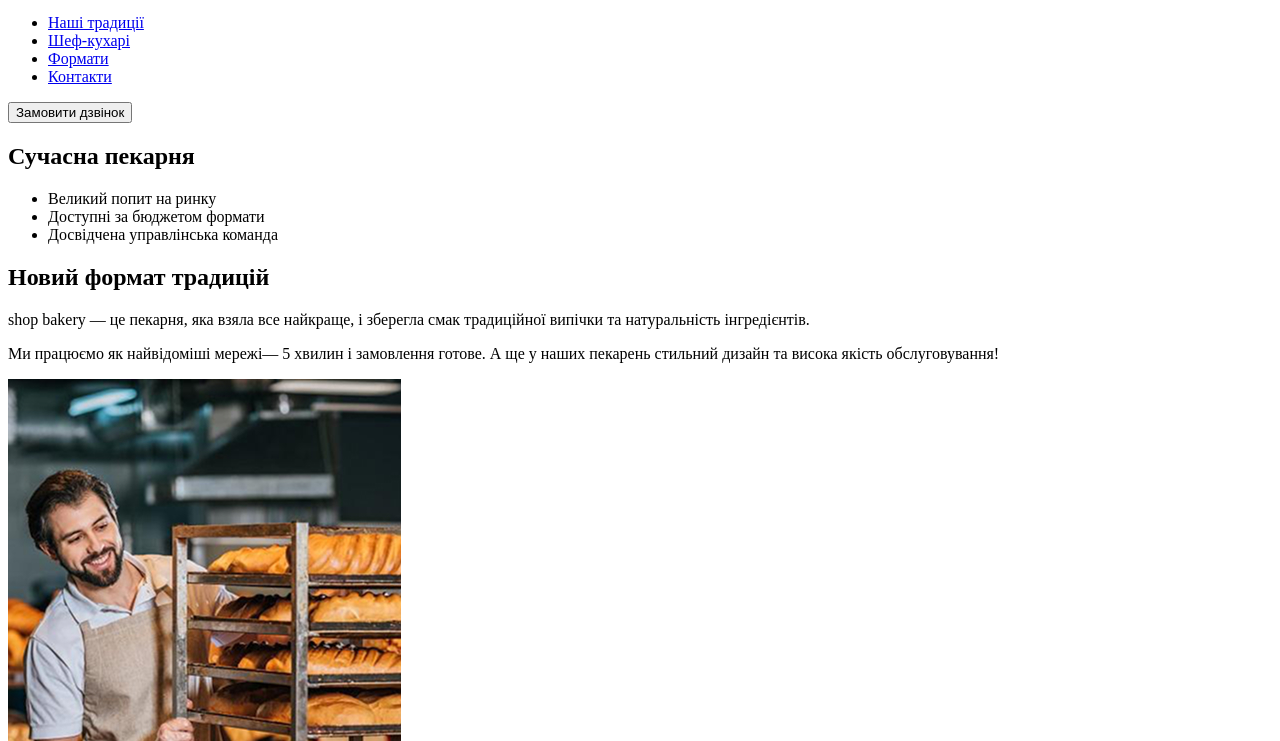
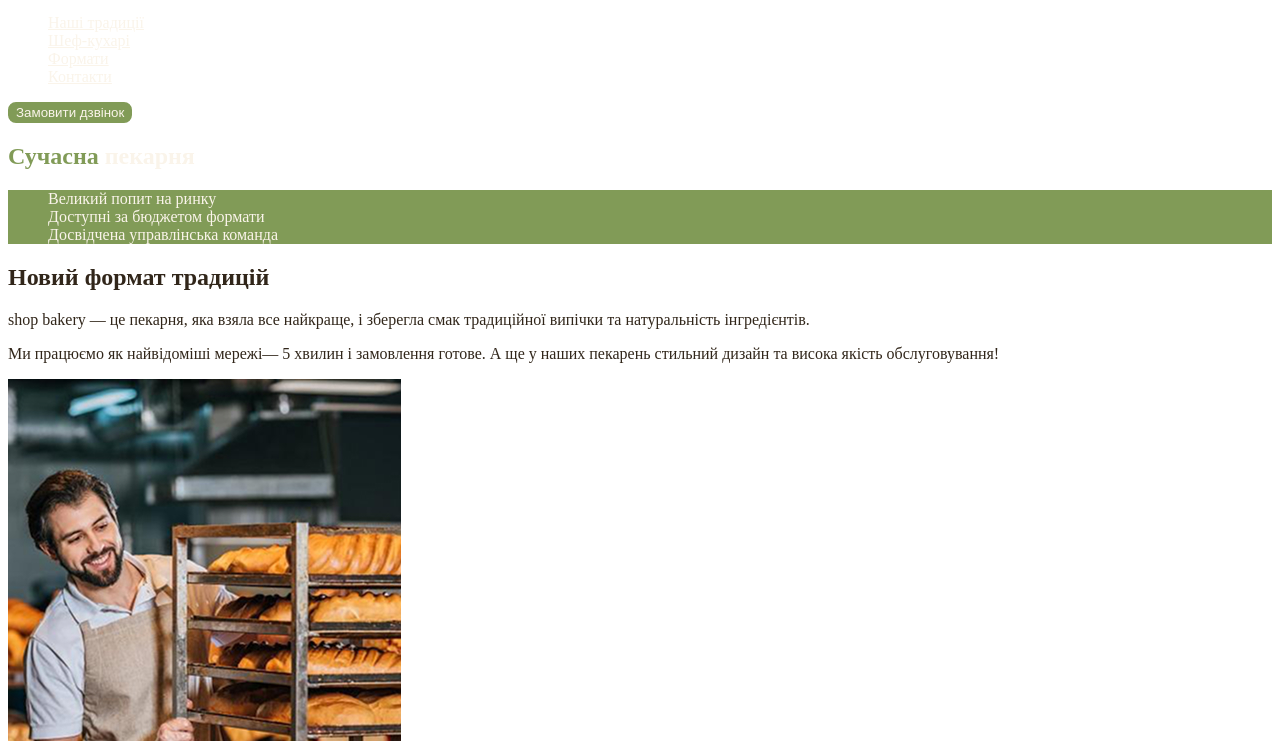
Before and after one commit to EuroLifeWay/genius-project, a plain HTML site: page index.html in a window 1280 px wide. Shown: the part 59-800 px from the top of the page. Drawn offline with Linux system fonts and the light colour scheme.

Commit message:
Add styles.css and css variables

```diff
--- /dev/null
+++ b/css/styles.css
@@ -0,0 +1,57 @@
+:root {
+    --color-primery-dark: #31261A;
+    --color-primery-light: #faf4ea;
+    --color-brand-light: #819B57;
+    --color-brand-dark: #465929;
+}
+
+/* Base */
+body {
+    color: var(--color-primery-dark);
+}
+
+ul {
+    list-style-type: none;
+}
+
+/* Button */
+.button {
+    color: var(--color-primery-light);
+    background-color: var(--color-brand-light);
+    border: 2px solid var(--color-brand-light);
+    border-radius: 8px;
+    cursor: pointer;
+}
+
+.button:hover {
+    color: var(--color-brand-dark);
+    background-color: transparent;
+}
+
+/* Link */
+.link {
+    color: var(--color-primery-light);
+}
+
+.link:hover {
+    color: var(--color-brand-light);
+}
+
+/* Hero Section */
+.hero-title {
+    color: var(--color-primery-light);
+}
+
+.hero-title .accent {
+    color: var(--color-brand-light);
+}
+
+/* Advantages Section */
+.advantages-list {
+    color: var(--color-primery-light);
+    background-color: var(--color-brand-light);
+}
+
+.section-title .accent{
+    color: var(--color-brand-dark);
+}
--- a/index.html
+++ b/index.html
@@ -4,6 +4,7 @@
     <meta charset="UTF-8" />
     <meta name="viewport" content="width=device-width, initial-scale=1.0" />
     <title>Сучасна пекарня</title>
+    <link rel="stylesheet" href="./css/styles.css" />
   </head>
   <body>
     <header>
@@ -13,26 +14,26 @@
         </a>
         <ul>
           <li>
-            <a href="#tradition-section">Наші традиції</a>
+            <a class="link" href="#tradition-section">Наші традиції</a>
           </li>
-          <li><a href="#chefs-section">Шеф-кухарі</a></li>
-          <li><a href="#formats-section">Формати</a></li>
-          <li><a href="#contacts-section">Контакти</a></li>
+          <li><a class="link" href="#chefs-section">Шеф-кухарі</a></li>
+          <li><a class="link" href="#formats-section">Формати</a></li>
+          <li><a class="link" href="#contacts-section">Контакти</a></li>
         </ul>
       </nav>
-      <button type="button">Замовити дзвінок</button>
+      <button class="button" type="button">Замовити дзвінок</button>
     </header>
     <main>
       <section>
-        <h1>Сучасна пекарня</h1>
+        <h1 class="hero-title"><span class="accent">Сучасна</span> пекарня</h1>
       </section>
       <section id="tradition-section">
-        <ul>
+        <ul class="advantages-list">
           <li>Великий попит на ринку</li>
           <li>Доступні за бюджетом формати</li>
           <li>Досвідчена управлінська команда</li>
         </ul>
-        <h2>Новий формат традицій</h2>
+        <h2 class="section-title">Новий формат традицій</h2>
         <p>
           <span lang="en">shop bakery</span> — це пекарня, яка взяла все
           найкраще, і зберегла смак традиційної випічки та натуральність
@@ -49,7 +50,9 @@
         />
       </section>
       <section id="chefs-section">
-        <h2>Наші найкращі шеф-кухарі</h2>
+        <h2 class="section-title">
+          Наші найкращі <span class="accent">шеф-кухарі</span>
+        </h2>
         <ul>
           <li>
             <article>
@@ -81,7 +84,7 @@
         </ul>
       </section>
       <section id="formats-section">
-        <h2>Формати</h2>
+        <h2 class="section-title">Формати</h2>
         <ul>
           <li>
             <article>
@@ -101,7 +104,7 @@
         </ul>
       </section>
       <section id="contacts-section">
-        <h2>Приєднуйся до мережі пекарень</h2>
+        <h2 class="section-title">Приєднуйся до мережі пекарень</h2>
         <iframe
           src="https://www.google.com/maps/embed?pb=!1m18!1m12!1m3!1d2540.1636304416443!2d30.48869301290578!3d50.45667757147484!2m3!1f0!2f0!3f0!3m2!1i1024!2i768!4f13.1!3m3!1m2!1s0x40d4ce637c006b2d%3A0xaf86385f19996ff0!2z0YPQuy4g0KHQtdGH0LXQstGL0YUg0KHRgtGA0LXQu9GM0YbQvtCyLCA1NCwg0JrQuNC10LIsIDAyMDAw!5e0!3m2!1sru!2sua!4v1762884317088!5m2!1sru!2sua"
           width="603"
@@ -115,7 +118,7 @@
     </main>
     <footer>
       <nav>
-        <a href="/">
+        <a href="./index.html">
           <img src="./images/logo.svg" alt="Логотип сучасної пекарні" />
         </a>
         <ul>
```
